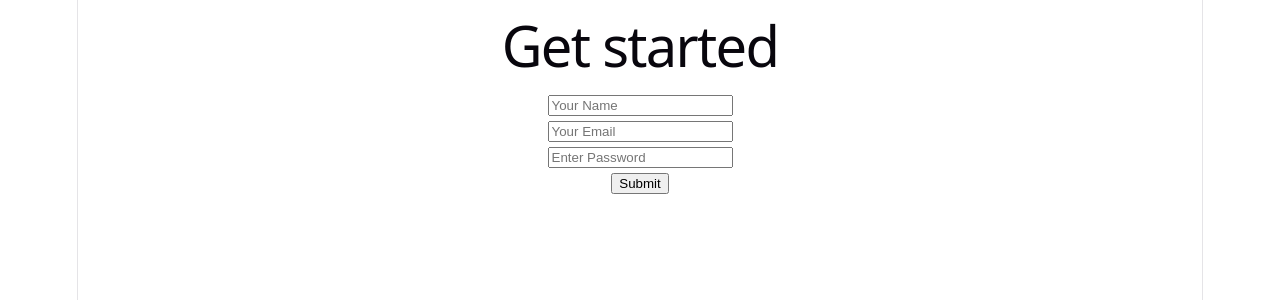
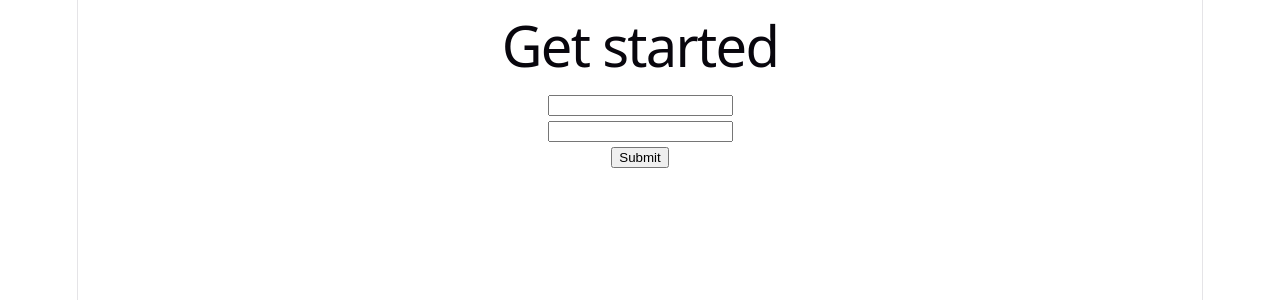
Before and after one commit to kamalcodezen/explore-react-form, a React (Vite) app: page / in a window 1280 px wide. Shown: the top 300 px of the page. Built offline with nearby package versions, Linux system fonts and the light colour scheme.

Commit message:
unControlledFieldways  user data collect

```diff
--- a/src/App.jsx
+++ b/src/App.jsx
@@ -2,6 +2,7 @@
 import ActionField from "./components/ActionField/ActionField";
 import ControlField from "./components/ControlledField/ControlField";
 import SimpleForm from "./components/SimpleForm/SimpleForm";
+import UnControlledField from "./components/UnControlledField/UnControlledField";
 
 function App() {
   return (
@@ -10,7 +11,8 @@
 
       {/* <SimpleForm /> */}
       {/* <ActionField /> */}
-      <ControlField />
+      {/* <ControlField /> */}
+      <UnControlledField />
     </>
   );
 }
--- /dev/null
+++ b/src/components/UnControlledField/UnControlledField.jsx
@@ -0,0 +1,28 @@
+import { useRef } from "react";
+
+const UnControlledField = () => {
+  const emailRef = useRef("");
+  const nameRef = useRef("");
+
+  const handleUnControlled = (e) => {
+    e.preventDefault();
+    console.log(emailRef.current.value);
+    const name = nameRef.current.value;
+    const email = emailRef.current.value;
+    console.log(name, email);
+  };
+
+  return (
+    <div>
+      <form onSubmit={handleUnControlled}>
+        <input ref={nameRef} type="text" name="name" />
+        <br />
+        <input ref={emailRef} type="email" name="email" />
+        <br />
+        <input type="submit" value="Submit" />
+      </form>
+    </div>
+  );
+};
+
+export default UnControlledField;
```
